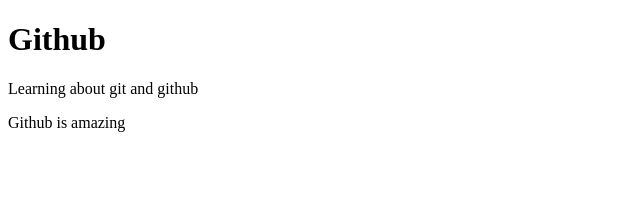
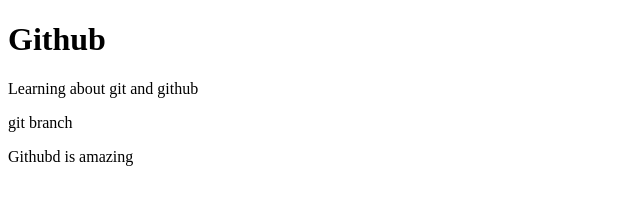
Before and after one commit to FRG152/learning-git, a plain HTML site: page index.html in a window 1280 px wide. Shown: the whole page, without its empty margins (0-640 px from the left). Drawn offline with Linux system fonts and the light colour scheme.

Commit message:
modificando el branch en features-a

```diff
--- a/index.html
+++ b/index.html
@@ -11,7 +11,8 @@
 <body>
     <h1>Github</h1>
     <p>Learning about git and github</p>
-    <p>Github is amazing</p>
+   <p>git branch</p>
+<p>Githubd is amazing</p>
 </body>
 
 </html>
```
Also changed, not shown: 3 other files.
